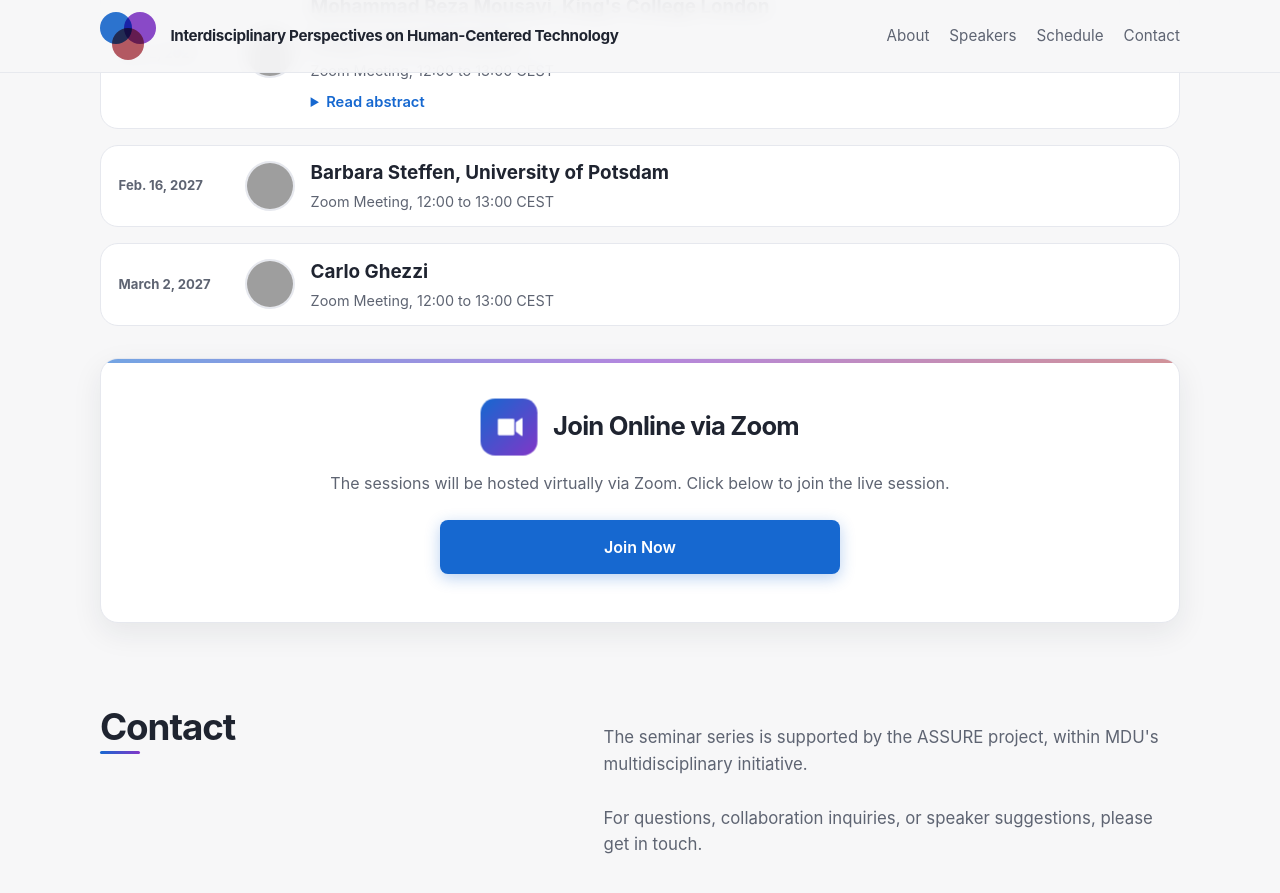
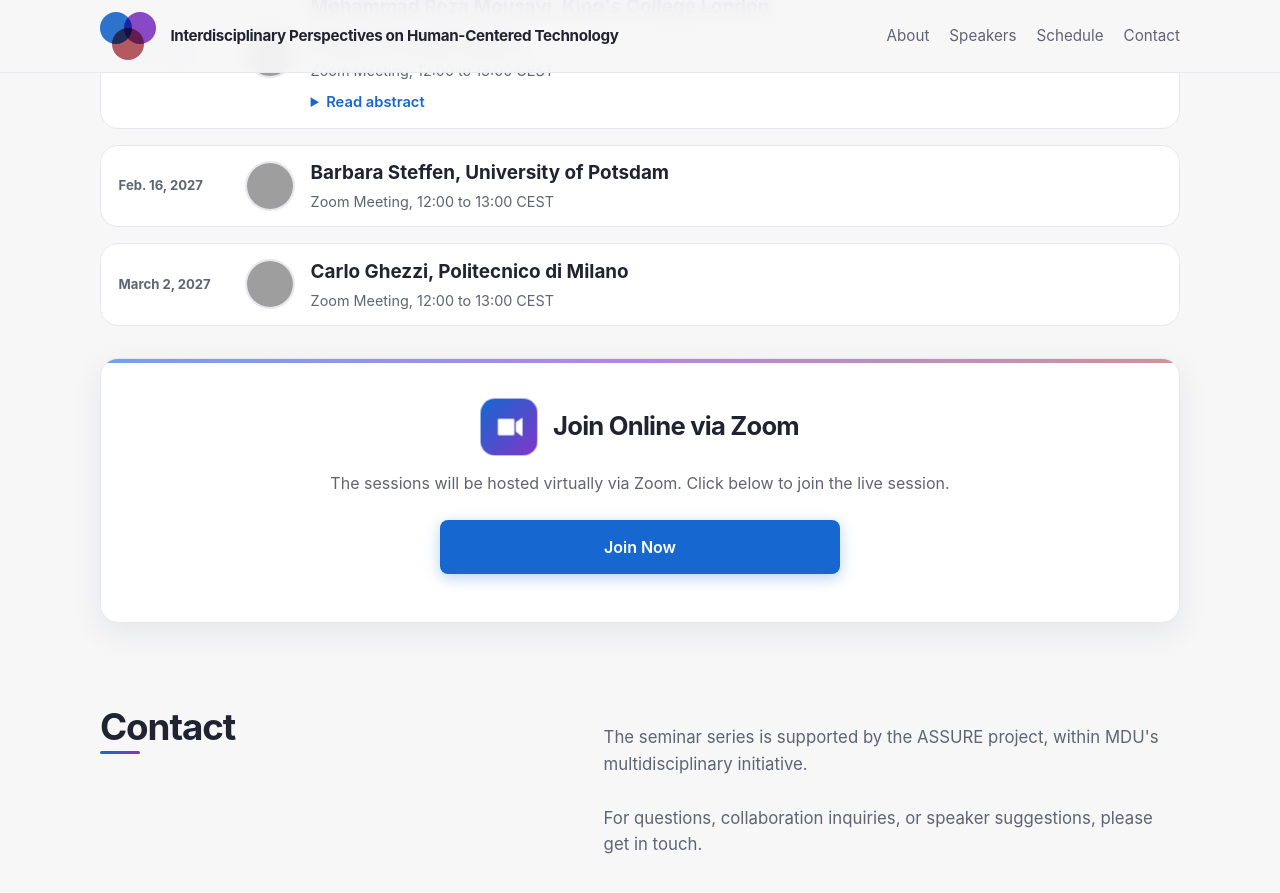
Before and after one commit to rebeca-lang/rebeca-lang.github.io, a Jekyll site: the page events/human-centered-technology/index.html, which Jekyll copies as it is, in a window 1280 px wide and 900 px high, scrolled down 2473 px. Shown: the top 893 px of the window. Built offline with Jekyll 4.4.1, drawn with Linux system fonts in a browser that asks for light colours; grey boxes are pictures that could not be loaded.

Commit message:
Update index.html

```diff
--- a/events/human-centered-technology/index.html
+++ b/events/human-centered-technology/index.html
@@ -1300,7 +1300,7 @@
                             </a>
                             <div class="session-info">
                                 <div class="session-title">
-                                    <a href="https://www.deib.polimi.it/eng/people/details/528646" target="_blank" rel="noopener">Carlo Ghezzi</a>
+                                    <a href="https://www.deib.polimi.it/eng/people/details/528646" target="_blank" rel="noopener">Carlo Ghezzi, Politecnico di Milano</a>
                                 </div>
                                 <div class="session-meta">Zoom Meeting, 12:00 to 13:00 CEST</div>
                             </div>
```
